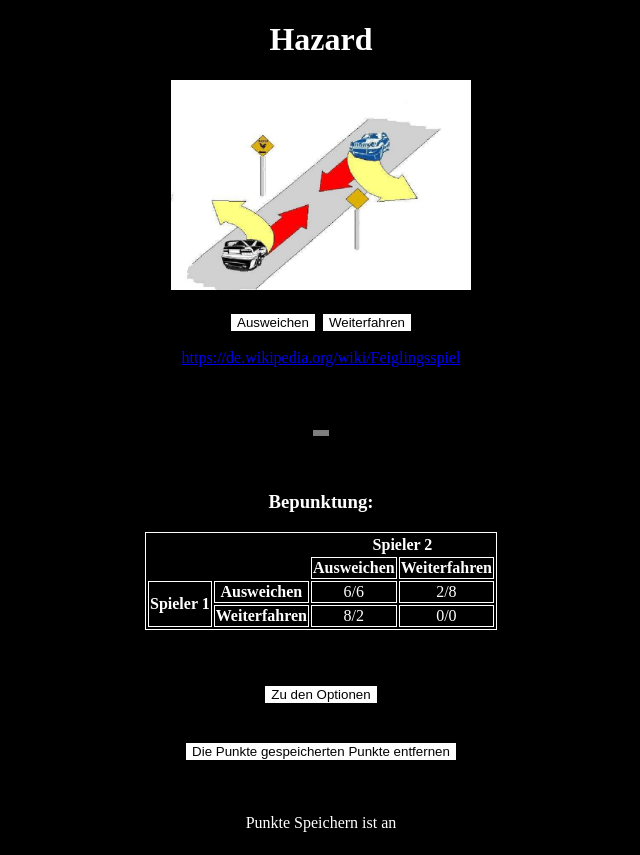
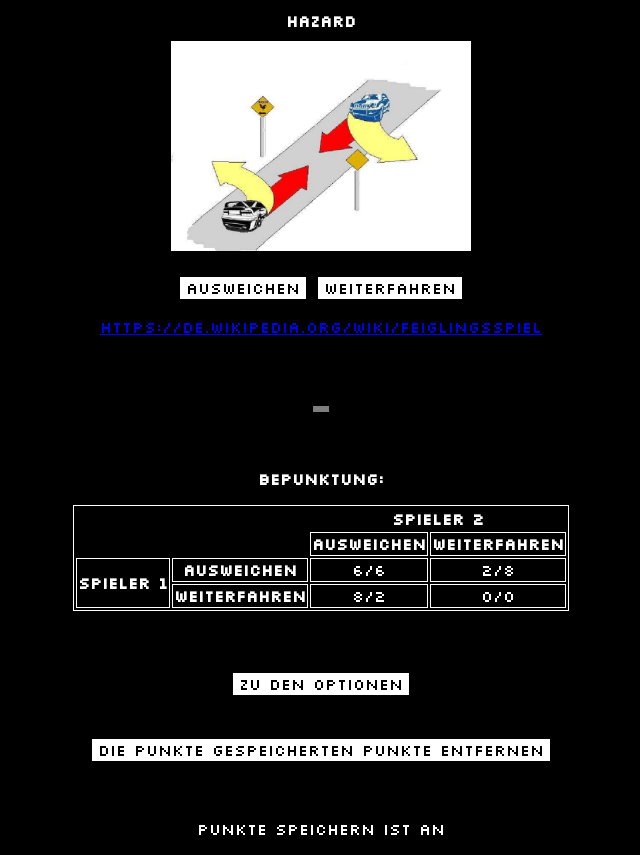
Before and after one commit to zeroIQ2018/Hazard, a Flask app: page / in a window 1280 px wide. Shown: the whole page, without its empty margins (319-959 px from the left). Before the commit the page ends 832 px from the top, so only its background shows below. Run offline with Flask 2, Linux system fonts and the light colour scheme.

Commit message:
added font still havnt repaired anything

```diff
--- a/static/Logic.js
+++ b/static/Logic.js
@@ -2,7 +2,6 @@ var choice;
 var amount;
 var amount2;
 var y = Math.random();
-console.log(localStorage.getItem("opnr"));
 var n1 = localStorage.getItem("cl1");
 var n2 = localStorage.getItem("cl2");
 if (y < 0.5){
@@ -37,7 +36,6 @@ function cleardata()
 {
   localStorage.removeItem("cl1");
   localStorage.removeItem("cl2");
-  console.log("yesitworks");
 }
 
 function Punkte1(amount)
--- a/static/style.css
+++ b/static/style.css
@@ -1,3 +1,7 @@
+* {
+    font-family: 'Silkscreen', cursive;
+    font-size: 100%;
+}
 
 
 #amo{
--- a/templates/index.html
+++ b/templates/index.html
@@ -6,6 +6,7 @@
 <meta charset="UTF-8">
 <link rel="shortcut icon" href="{{ url_for('static', filename='car-crash.png') }}">
 <link rel= "stylesheet" type= "text/css" href= "{{ url_for('static',filename='style.css') }}">
+<link href="https://fonts.googleapis.com/css2?family=Silkscreen&display=swap" rel="stylesheet">
 </head>
 
         <body>
```
